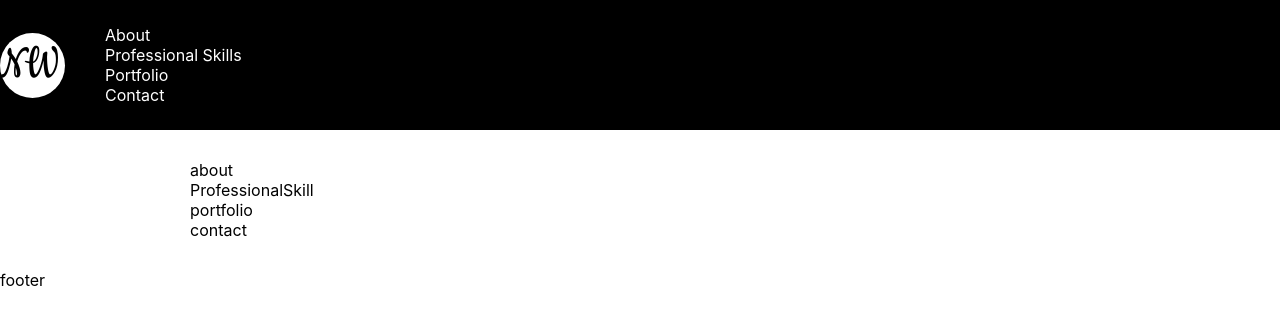
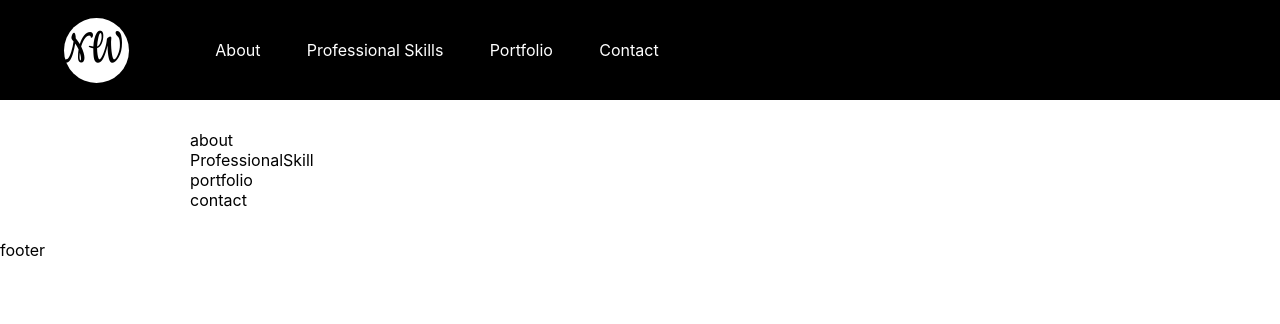
Before and after one commit to vnimrod/my-web, a Next.js app: page / in a window 1280 px wide. Shown: the top 324 px of the page. Built offline with nearby package versions, Linux system fonts and the light colour scheme.

Commit message:
add navigation items style

```diff
--- a/components/nav-bar/nav-bar.module.scss
+++ b/components/nav-bar/nav-bar.module.scss
@@ -2,6 +2,7 @@
   display: flex;
   align-items: center;
   background-color: #000000;
-  height: 130px;
+  height: 100px;
   position: sticky;
+  padding: 0 5%;
 }
--- a/components/nav-bar/nav-bar.tsx
+++ b/components/nav-bar/nav-bar.tsx
@@ -1,13 +1,13 @@
 import React from 'react';
 import { Logo } from '../../features/logo';
-import { NavigationList } from '../navigation/navigation-list';
+import { NavigationSection } from '../navigation/navigation-section';
 import styles from './nav-bar.module.scss';
 
 export const NavBar = () => {
   return (
     <nav className={styles.NavBar}>
       <Logo />
-      <NavigationList />
+      <NavigationSection />
     </nav>
   );
 };
--- a/components/navigation/navigation-list/navigation-list.module.scss
+++ b/components/navigation/navigation-list/navigation-list.module.scss
@@ -0,0 +1,10 @@
+.navigationList {
+  display: flex;
+  justify-content: space-evenly;
+  width: 100%;
+  cursor: pointer;
+
+  :hover {
+    color: #a9a9a9;
+  }
+}
--- a/components/navigation/navigation-list/navigation-list.tsx
+++ b/components/navigation/navigation-list/navigation-list.tsx
@@ -5,7 +5,7 @@ import styles from './navigation-list.module.scss';
 
 export const NavigationList = () => {
   return (
-    <ul>
+    <ul className={styles.navigationList}>
       {data.navBarTextItems.map((item) => (
         <NavigationItem textItem={item.text} />
       ))}
--- /dev/null
+++ b/components/navigation/navigation-section/index.ts
@@ -0,0 +1 @@
+export * from './navigation-section'
--- /dev/null
+++ b/components/navigation/navigation-section/navigation-section.module.scss
@@ -0,0 +1,3 @@
+.navigationSection {
+  width: 50%;
+}
--- /dev/null
+++ b/components/navigation/navigation-section/navigation-section.tsx
@@ -0,0 +1,11 @@
+import React from 'react';
+import { NavigationList } from '../navigation-list';
+import styles from './navigation-section.module.scss';
+
+export const NavigationSection = () => {
+  return (
+    <section className={styles.navigationSection}>
+      <NavigationList />
+    </section>
+  );
+};
--- a/features/logo/logo.module.scss
+++ b/features/logo/logo.module.scss
@@ -7,8 +7,13 @@
   background-color: #ffffff;
   border-radius: 50%;
   font-family: 'Cookie', cursive;
+  cursor: pointer;
 
   .text {
     align-self: center;
   }
 }
+
+.Logo:hover {
+  background-color: #a9a9a9;
+}
```
